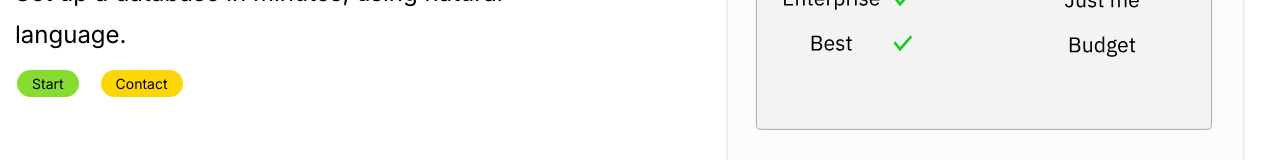
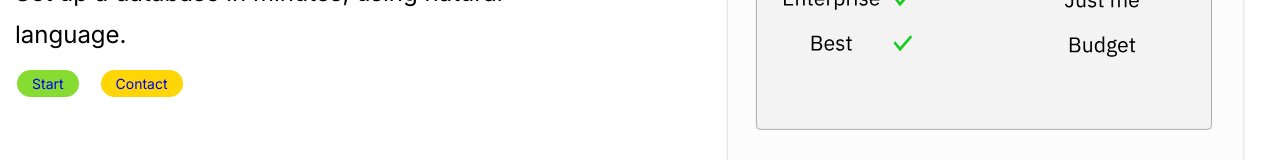
Before and after one commit to FIex-Labs/crispy-guacamole, a React (Create React App) app in the folder my-app/: page /#/ in a window 1280 px wide. Shown: the part 492-652 px from the top of the page. Built offline with nearby package versions, Linux system fonts and the light colour scheme.

Commit message:
Add link to button
Can pass link from top level to go to other pages

```diff
--- a/my-app/src/Components/PillButton.js
+++ b/my-app/src/Components/PillButton.js
@@ -1,9 +1,12 @@
 import "../Styles/PillButton.css";
+import { Link } from "react-router-dom";
 
 export default function PillButton(props) {
   return (
     <button className="pill" style={props.style}>
-      {props.children}
+      <Link style={{ textDecoration: "none" }} to={props.link}>
+        {props.children}
+      </Link>
     </button>
   );
 }
--- a/my-app/src/DesktopSections/LandingSection.js
+++ b/my-app/src/DesktopSections/LandingSection.js
@@ -13,11 +13,12 @@ export default function LandingPage() {
           Set up a database in minutes, using natural language.
         </p>
         <div>
-          <PillButton style={{ backgroundColor: "#87DC32" }}>
+          <PillButton link="/pricing" style={{ backgroundColor: "#87DC32" }}>
             {" "}
             Start{" "}
           </PillButton>
           <PillButton
+            link="/contact"
             style={{
               backgroundColor: "#FFD600FA",
               margin: "0px 0px 0px 20px",
```
